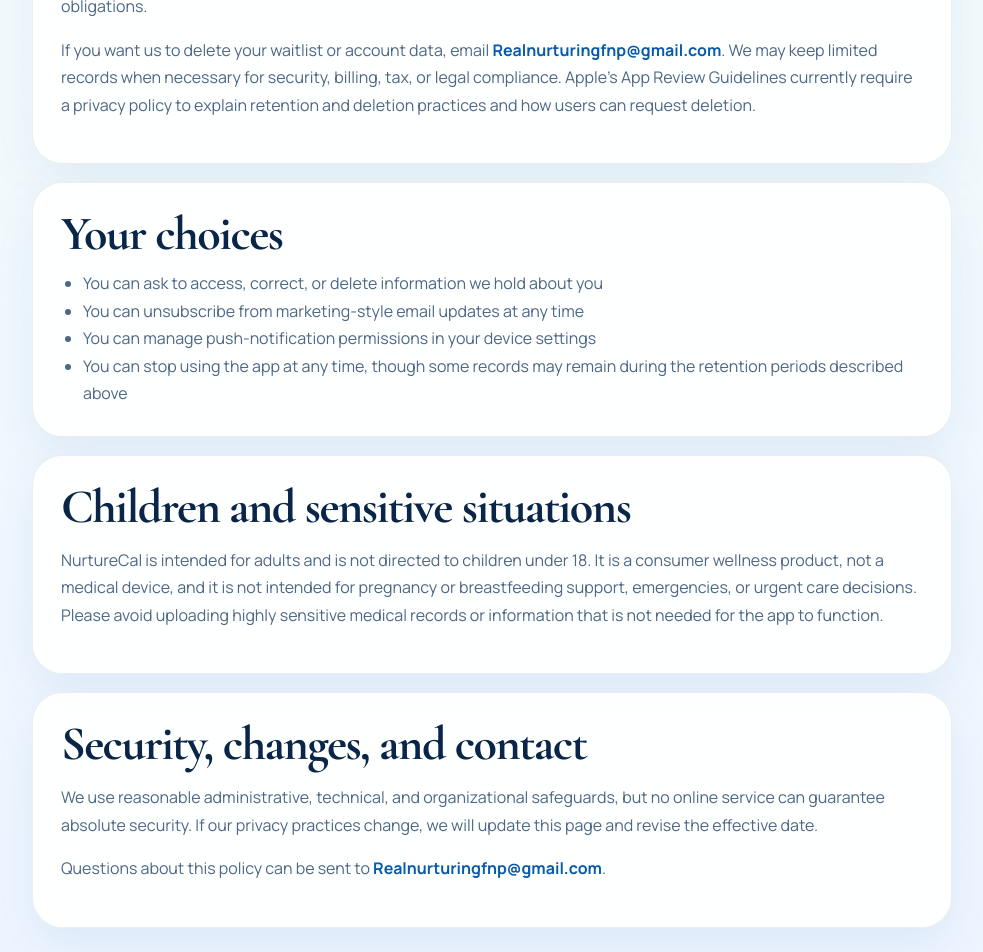
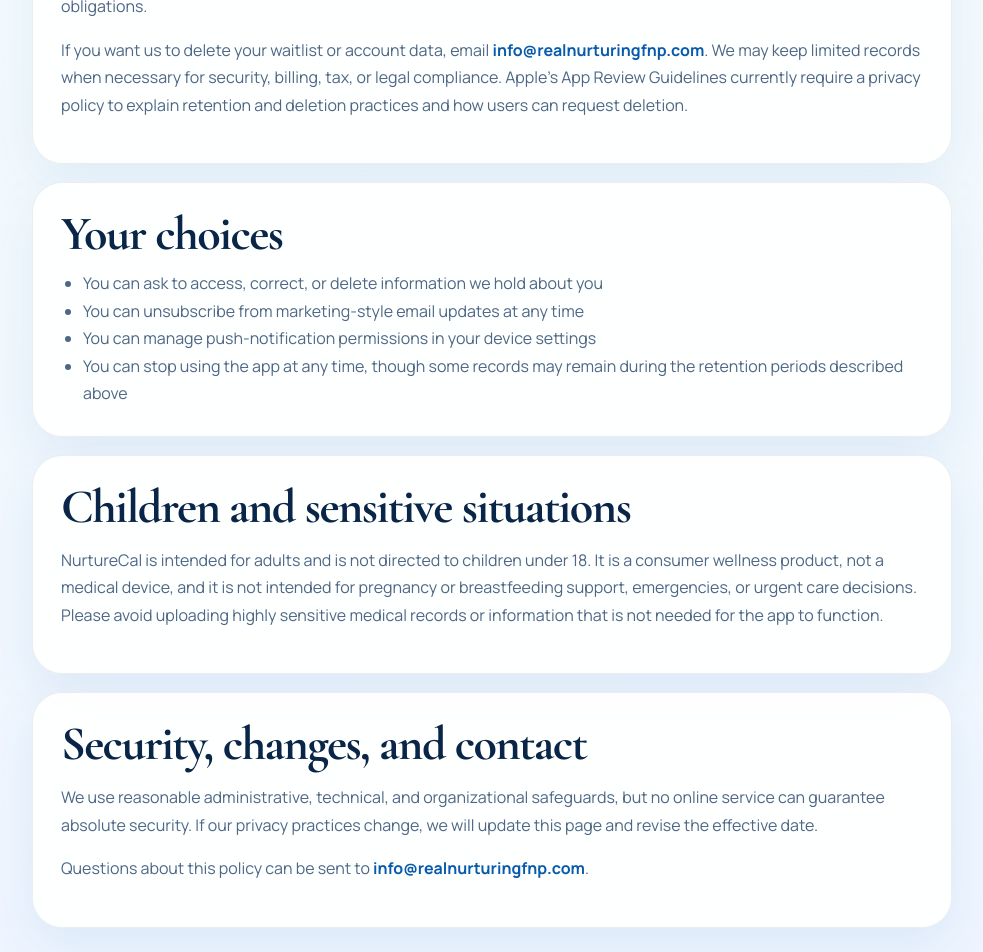
Before and after one commit to cocoa1878/NurtureCal-Website, a Next.js app: page /websitedemo/privacy in a window 1280 px wide. Shown: the part 1846-2798 px from the top of the page, without its empty margins (148-1131 px from the left). Built offline with nearby package versions, Linux system fonts and the light colour scheme.

Commit message:
Update website contact email

```diff
--- a/src/app/api/join-waitlist/route.ts
+++ b/src/app/api/join-waitlist/route.ts
@@ -102,7 +102,7 @@
   }
 
   const from = process.env.RESEND_FROM_EMAIL || "onboarding@resend.dev";
-  const to = process.env.CHECKLIST_TO_EMAIL || "Realnurturingfnp@gmail.com";
+  const to = process.env.CHECKLIST_TO_EMAIL || "info@realnurturingfnp.com";
   const submittedAtIso = new Date().toISOString();
   const submittedAt = new Date(submittedAtIso).toLocaleString("en-US", {
     timeZone: "America/Chicago"
--- a/src/app/websitedemo/privacy/page.tsx
+++ b/src/app/websitedemo/privacy/page.tsx
@@ -102,7 +102,7 @@
           </p>
           <p>
             If you want us to delete your waitlist or account data, email{" "}
-            <a href="mailto:Realnurturingfnp@gmail.com">Realnurturingfnp@gmail.com</a>.
+            <a href="mailto:info@realnurturingfnp.com">info@realnurturingfnp.com</a>.
             We may keep limited records when necessary for security, billing, tax,
             or legal compliance. Apple’s App Review Guidelines currently require a
             privacy policy to explain retention and deletion practices and how users
@@ -140,7 +140,7 @@
           </p>
           <p>
             Questions about this policy can be sent to{" "}
-            <a href="mailto:Realnurturingfnp@gmail.com">Realnurturingfnp@gmail.com</a>.
+            <a href="mailto:info@realnurturingfnp.com">info@realnurturingfnp.com</a>.
           </p>
         </section>
       </div>
--- a/src/app/websitedemo/terms/page.tsx
+++ b/src/app/websitedemo/terms/page.tsx
@@ -113,7 +113,7 @@
           <p>
             If you need support with a purchase that is not available through the
             store’s standard refund flow, contact{" "}
-            <a href="mailto:Realnurturingfnp@gmail.com">Realnurturingfnp@gmail.com</a>.
+            <a href="mailto:info@realnurturingfnp.com">info@realnurturingfnp.com</a>.
           </p>
         </section>
 
@@ -166,7 +166,7 @@
             To the extent permitted by law, these terms are governed by the laws of
             the State of Texas, without regard to conflict-of-law rules. Questions
             about these terms can be sent to{" "}
-            <a href="mailto:Realnurturingfnp@gmail.com">Realnurturingfnp@gmail.com</a>.
+            <a href="mailto:info@realnurturingfnp.com">info@realnurturingfnp.com</a>.
           </p>
         </section>
       </div>
```
Also changed, not shown: 1 other file (tests, documents, lock files or other folders).
